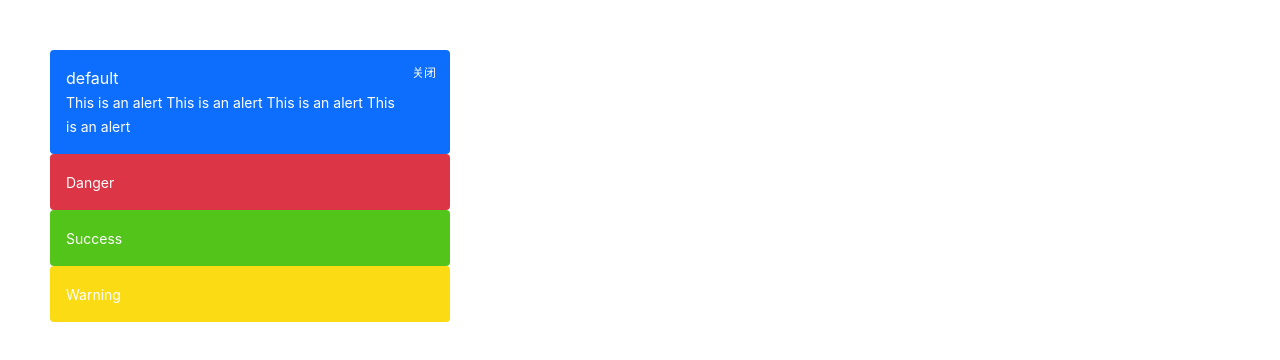
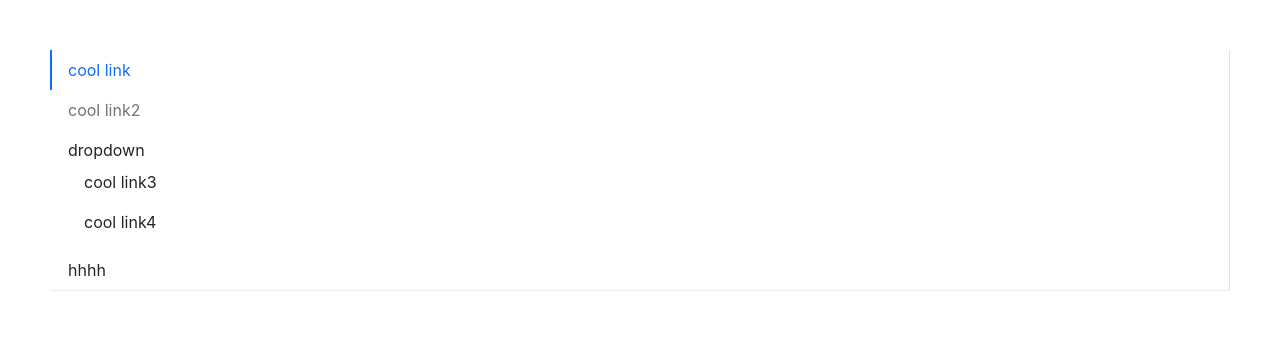
Before and after one commit to zhongyangxun/knight, a React (Create React App) app: page / in a window 1280 px wide. Shown: the top 360 px of the page. Built offline with nearby package versions, Linux system fonts and the light colour scheme.

Commit message:
Add Menu component

```diff
--- a/src/App.tsx
+++ b/src/App.tsx
@@ -1,25 +1,31 @@
 import React from 'react';
-import Button, { ButtonType, ButtonSize } from './components/Button/button'
-import Alert, { AlertType } from './components/Alert/alert'
+import Menu from './components/Menu/menu'
+import MenuItem from './components/Menu/menuItem'
+import SubMenu from './components/Menu/subMenu'
 
 function App() {
   return (
     <div className="App" style={{margin: '50px'}}>
       <header className="App-header">
-        {/* <Button style={{width: '100px'}}>Hello</Button> */}
-        <Alert
-          style={{ width: '400px' }}
-          message="default"
-          closable
-          alertType={AlertType.Default}
-          description={'This is an alert This is an alert This is an alert This is an alert'}
-        />
-
-        <Alert style={{ width: '400px' }} message="Danger" alertType={AlertType.Danger} />
-
-        <Alert style={{ width: '400px' }} message="Success" alertType={AlertType.Success} />
-
-        <Alert style={{ width: '400px' }} message="Warning" alertType={AlertType.Warning} />
+        <Menu defaultIndex="0" onSelect={(index) => { console.log(index) }} mode="vertical" defaultOpenSubMenus={['2']}>
+          <MenuItem>
+            cool link
+          </MenuItem>
+          <MenuItem disabled>
+            cool link2
+          </MenuItem>
+          <SubMenu title="dropdown">
+            <MenuItem>
+              cool link3
+            </MenuItem>
+            <MenuItem>
+              cool link4
+            </MenuItem>
+          </SubMenu>
+          <MenuItem>
+            hhhh
+          </MenuItem>
+        </Menu>
       </header>
     </div>
   );
--- /dev/null
+++ b/src/components/Menu/_style.scss
@@ -0,0 +1,91 @@
+.knight-menu {
+  display: flex;
+  flex-wrap: wrap;
+  padding-left: 0;
+  margin-bottom: 30px;
+  list-style: none;
+  border-bottom: $menu-border-width solid $menu-border-color;
+  box-shadow: $menu-box-shadow;
+
+  > .menu-item {
+    padding: $menu-item-padding-y $menu-item-padding-x;
+    cursor: pointer;
+    transition: $menu-transition;
+
+    &:hover,
+    &:focus {
+      text-decoration: none;
+    }
+
+    &.is-disabled {
+      color: $menu-item-disabled-color;
+      pointer-events: none;
+      cursor: default;
+    }
+
+    &.is-active,
+    &:hover {
+      color: $menu-item-active-color;
+      border-bottom: $menu-item-active-border-width solid $menu-item-active-color;
+    }
+  }
+
+  .submenu-item {
+    position: relative;
+  }
+
+  .knight-submenu {
+    display: none;
+    list-style: none;
+    padding-left: 0;
+    white-space: nowrap;
+
+    &.menu-opened {
+      display: block;
+    }
+
+    .menu-item {
+      padding: $menu-item-padding-y $menu-item-padding-x;
+      cursor: pointer;
+      transition: $menu-transition;
+      color: $body-color;
+
+      &.is-active,
+      &:hover {
+        color: $menu-item-active-color !important;
+      }
+    }
+  }
+}
+
+.menu-horizontal {
+  > .menu-item {
+    border-bottom: $menu-item-active-border-width solid transparent;
+  }
+
+  .knight-submenu {
+    position: absolute;
+    background: $white;
+    z-index: 100;
+    top: calc(100% + 8px);
+    left: 0;
+    border: $menu-border-width solid $menu-border-color;
+    box-shadow: $submenu-box-shadow;
+  }
+}
+
+.menu-vertical {
+  flex-direction: column;
+  border-bottom: 0;
+  border-right: $menu-border-width solid $menu-border-color;
+
+  > .menu-item {
+    border-left: $menu-item-active-border-width solid transparent;
+
+    &.is-active,
+    &:hover {
+      border-bottom: 0;
+      border-left: $menu-item-active-border-width solid $menu-item-active-color;
+    }
+  }
+}
--- /dev/null
+++ b/src/components/Menu/menu.tsx
@@ -0,0 +1,90 @@
+import React, { createContext, useState } from 'react'
+import classNames from 'classnames'
+import { MenuItemProps } from './menuItem'
+
+type MenuMode = 'horizontal' | 'vertical'
+type SelectCallback = (selectedIndex: string) => void
+
+export interface MenuProps {
+  defaultIndex?: string;
+  className?: string;
+  mode?: MenuMode;
+  style?: React.CSSProperties;
+  onSelect?: SelectCallback;
+  defaultOpenSubMenus?: string[];
+}
+
+interface IMenuContext {
+  index: string;
+  onSelect?: SelectCallback;
+  mode?: MenuMode;
+  defaultOpenSubMenus?: string[]
+}
+
+export const MenuContext = createContext<IMenuContext>({
+  index: '0'
+})
+
+const Menu: React.FC<MenuProps> = (props) => {
+  const {
+    className,
+    mode,
+    style,
+    onSelect,
+    children,
+    defaultIndex,
+    defaultOpenSubMenus
+  } = props
+
+  const [currentActive, setActive] = useState(defaultIndex)
+
+  const classes = classNames('knight-menu', className, {
+    'menu-vertical': mode === 'vertical',
+    'menu-horizontal': mode !== 'vertical'
+  })
+
+  const handleClick = (index: string) => {
+    setActive(index)
+    if (onSelect) {
+      onSelect(index)
+    }
+  }
+
+  const passedContext: IMenuContext = {
+    index: currentActive ? currentActive : '0',
+    onSelect: handleClick,
+    mode,
+    defaultOpenSubMenus
+  }
+
+  const renderChildren = () => {
+    return React.Children.map(children, (child, index) => {
+      const childElement = child as React.FunctionComponentElement<MenuItemProps>
+      const { displayName } = childElement.type
+      if (displayName === 'MenuItem' || displayName === 'SubMenu') {
+        return React.cloneElement(childElement, {
+          index: index.toString()
+        })
+      } else {
+        console.error('Warning: Menu has a child which is not a MenuItem component')
+      }
+    })
+
+  }
+
+  return (
+    <ul className={classes} style={style} data-testid="test-menu">
+      <MenuContext.Provider value={passedContext}>
+        {renderChildren()}
+      </MenuContext.Provider>
+    </ul>
+  )
+}
+
+Menu.defaultProps = {
+  defaultIndex: '0',
+  mode: 'horizontal',
+  defaultOpenSubMenus:[]
+}
+
+export default Menu
--- /dev/null
+++ b/src/components/Menu/menuItem.tsx
@@ -0,0 +1,43 @@
+import React, { useContext } from 'react'
+import classNames from 'classnames'
+import { MenuContext } from './menu'
+
+export interface MenuItemProps {
+  index?: string;
+  disabled?: boolean;
+  className?: string;
+  style?: React.CSSProperties
+}
+
+const MenuItem: React.FC<MenuItemProps> = (props) => {
+  const {
+    index,
+    disabled,
+    className,
+    style,
+    children
+  } = props
+
+  const context = useContext(MenuContext)
+
+  const classes = classNames('menu-item', className, {
+    'is-disabled': disabled,
+    'is-active': context.index === index
+  })
+
+  const handleClick = () => {
+    if (context.onSelect && !disabled && (typeof index === 'string')) {
+      context.onSelect(index)
+    }
+  }
+
+  return (
+    <li className={classes} style={style} onClick={handleClick}>
+      {children}
+    </li>
+  )
+}
+
+MenuItem.displayName = 'MenuItem'
+
+export default MenuItem
--- /dev/null
+++ b/src/components/Menu/subMenu.tsx
@@ -0,0 +1,88 @@
+import React, { useContext, useState } from 'react'
+import classNames from 'classnames'
+import { MenuContext } from './menu'
+import { MenuItemProps } from './menuItem'
+
+export interface SubMenuProps {
+  index?: string;
+  title: string;
+  className?: string;
+}
+
+const SubMenu: React.FC<SubMenuProps> = ({
+  index,
+  title,
+  children,
+  className
+}) => {
+  const context = useContext(MenuContext)
+  const openedSubMenus = context.defaultOpenSubMenus as Array<string>
+  const isOpend = (index && context.mode === 'vertical')
+    ? openedSubMenus.includes(index)
+    : false
+  const [menuOpen, setOpen] = useState(isOpend)
+
+  const classes = classNames('menu-item submenu-item', {
+   'is-active': context.index === index
+  })
+
+  const handleClick = (e: React.MouseEvent) => {
+    e.preventDefault()
+    setOpen(!menuOpen)
+  }
+
+  let timer: any
+  const handleMouse = (e: React.MouseEvent, toggle: boolean) => {
+    clearTimeout(timer)
+    e.preventDefault()
+    timer = setTimeout(() => {
+      setOpen(toggle)
+    }, 300)
+  }
+
+  const cliclEvents = context.mode === 'vertical' ? {
+      onClick: handleClick
+    } : {}
+
+  const hoverEvents = context.mode !== 'vertical' ? {
+    onMouseEnter: (e: React.MouseEvent) => { handleMouse(e, true) },
+    onMouseLeave: (e: React.MouseEvent) => { handleMouse(e, false) }
+  } : []
+
+  const renderChildren = () => {
+    const subMenuClasses = classNames('knight-submenu', {
+      'menu-opened': menuOpen
+    })
+
+    const childrenComponent = React.Children.map(children, (child, i) => {
+      const childElement = child as React.FunctionComponentElement<MenuItemProps>
+
+      if (childElement.type.displayName === 'MenuItem') {
+        return React.cloneElement(childElement, {
+          index: `${index}-${i}`
+        })
+      } else {
+        console.error('Warning: SubMenu has a child which is not a MenuItem component')
+      }
+    })
+
+    return (
+      <ul className={subMenuClasses}>
+        {childrenComponent}
+      </ul>
+    )
+  }
+
+  return (
+    <li key={index} className={classes} {...hoverEvents}>
+       <div className="submenu-title" {...cliclEvents}>
+         {title}
+       </div>
+       {renderChildren()}
+    </li>
+  )
+}
+
+SubMenu.displayName = 'SubMenu'
+
+export default SubMenu
--- a/src/styles/index.scss
+++ b/src/styles/index.scss
@@ -7,3 +7,6 @@
 
 // alert
 @import '../components/Alert/style';
+
+// menu
+@import '../components/Menu/style';
```
Also changed, not shown: 1 other file (tests, documents, lock files or other folders).
